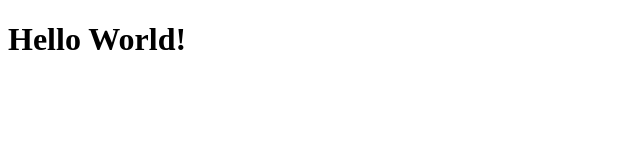
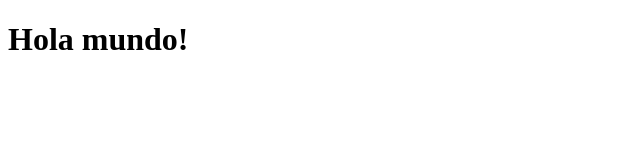
Before and after one commit to jrubiouc3m/pweb-gst, a plain HTML site: page index.html in a window 1280 px wide. Shown: the whole page, without its empty margins (0-640 px from the left). Drawn offline with Linux system fonts and the light colour scheme.

Commit message:
Cambiado el texto a Hola Mundo

```diff
--- a/index.html
+++ b/index.html
@@ -3,9 +3,9 @@
  <head>
     <meta charset="UTF-8">
     <meta name="viewport" content="width=device-width, initial-scale=1.0">
-    <title>Hello World</title>
+    <title>Hola Mundo</title>
  </head>
  <body>
-    <h1>Hello World!</h1>
+    <h1>Hola mundo!</h1>
  </body>
 </html>
```
